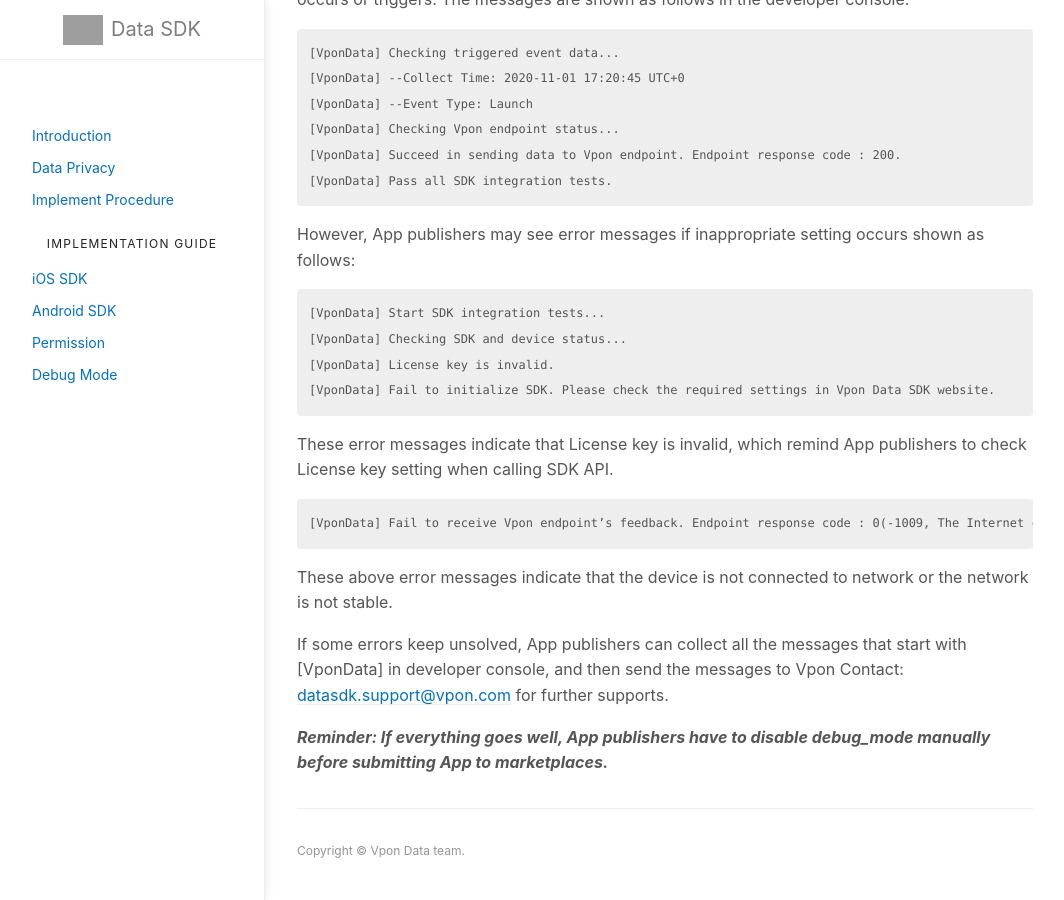
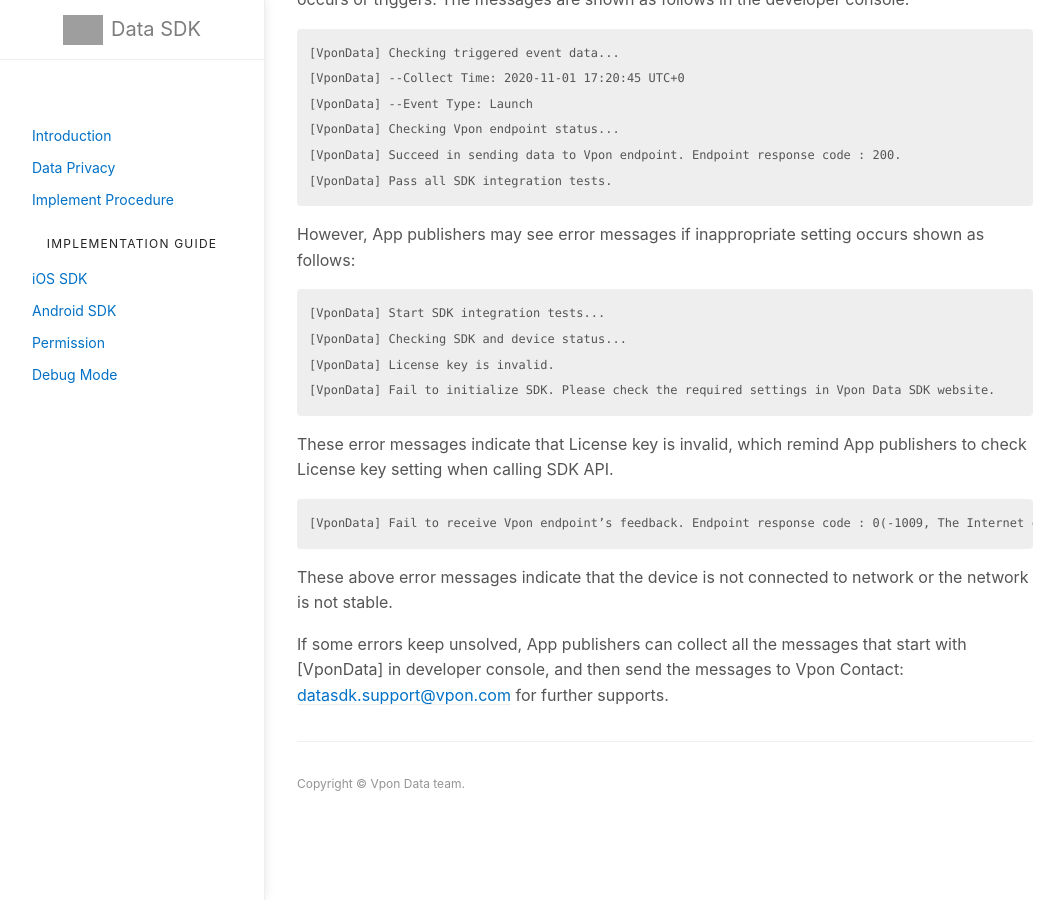
Before and after one commit to vpon-data/data-sdk, a Jekyll site: the page built from docs/DebugMode.md, in a window 1280 px wide and 900 px high, scrolled down 746 px. Shown: the whole window, without its empty margins (107-1171 px from the left). Built offline with Jekyll 4.4.1, drawn with Linux system fonts in a browser that asks for light colours; after the commit the page ends 1579 px from its top, so only the background shows below that; grey boxes are pictures that could not be loaded.

Commit message:
Update DebugMode.md

```diff
--- a/docs/DebugMode.md
+++ b/docs/DebugMode.md
@@ -52,5 +52,3 @@
 These above error messages indicate that the device is not connected to network or the network is not stable.
 
 If some errors keep unsolved, App publishers can collect all the messages that start with [VponData] in developer console, and then send the messages to Vpon Contact: <a href="mailto: datasdk.support@vpon.com">datasdk.support@vpon.com</a> for further supports.
-
-***Reminder: If everything goes well, App publishers have to disable debug_mode manually before submitting App to marketplaces.***
```
